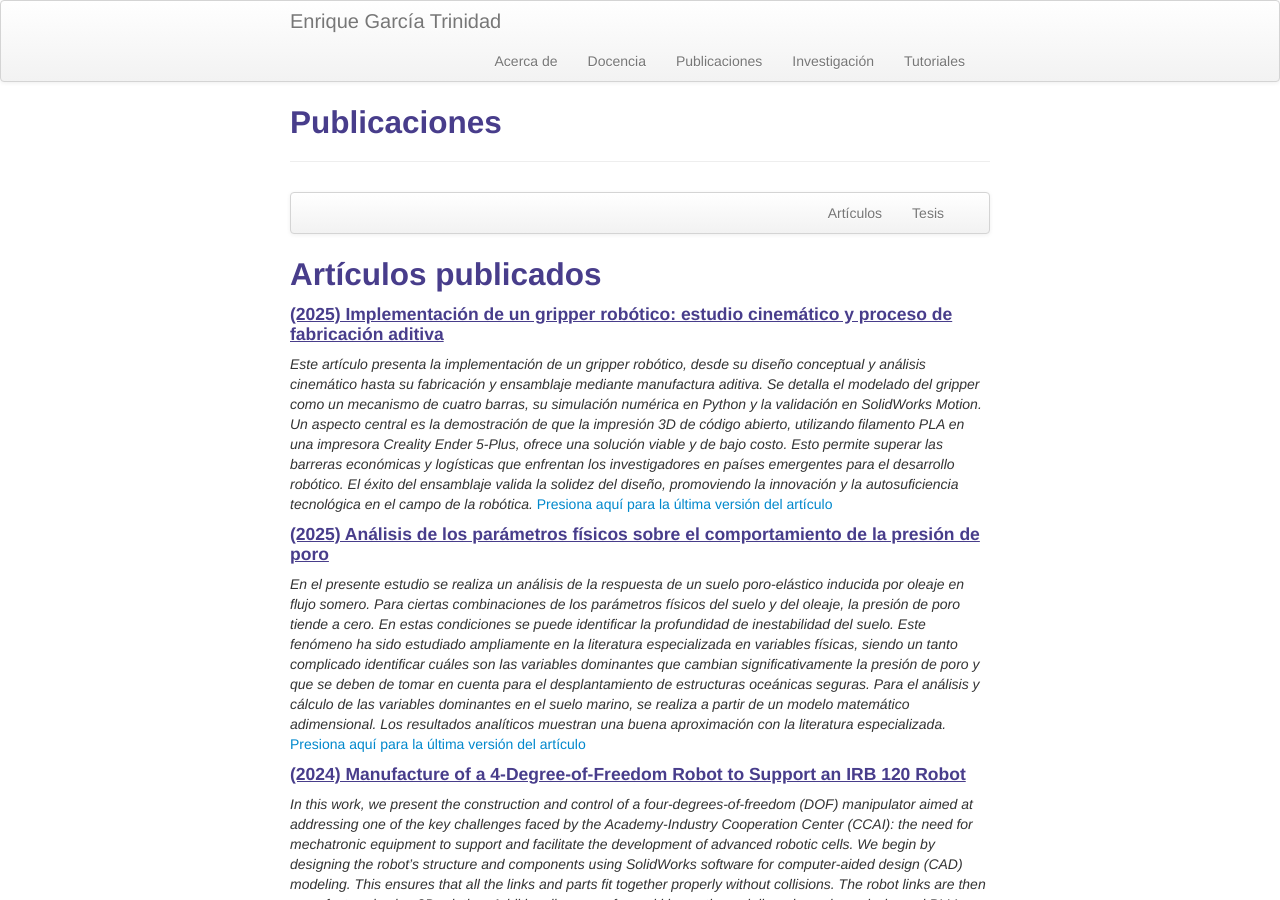
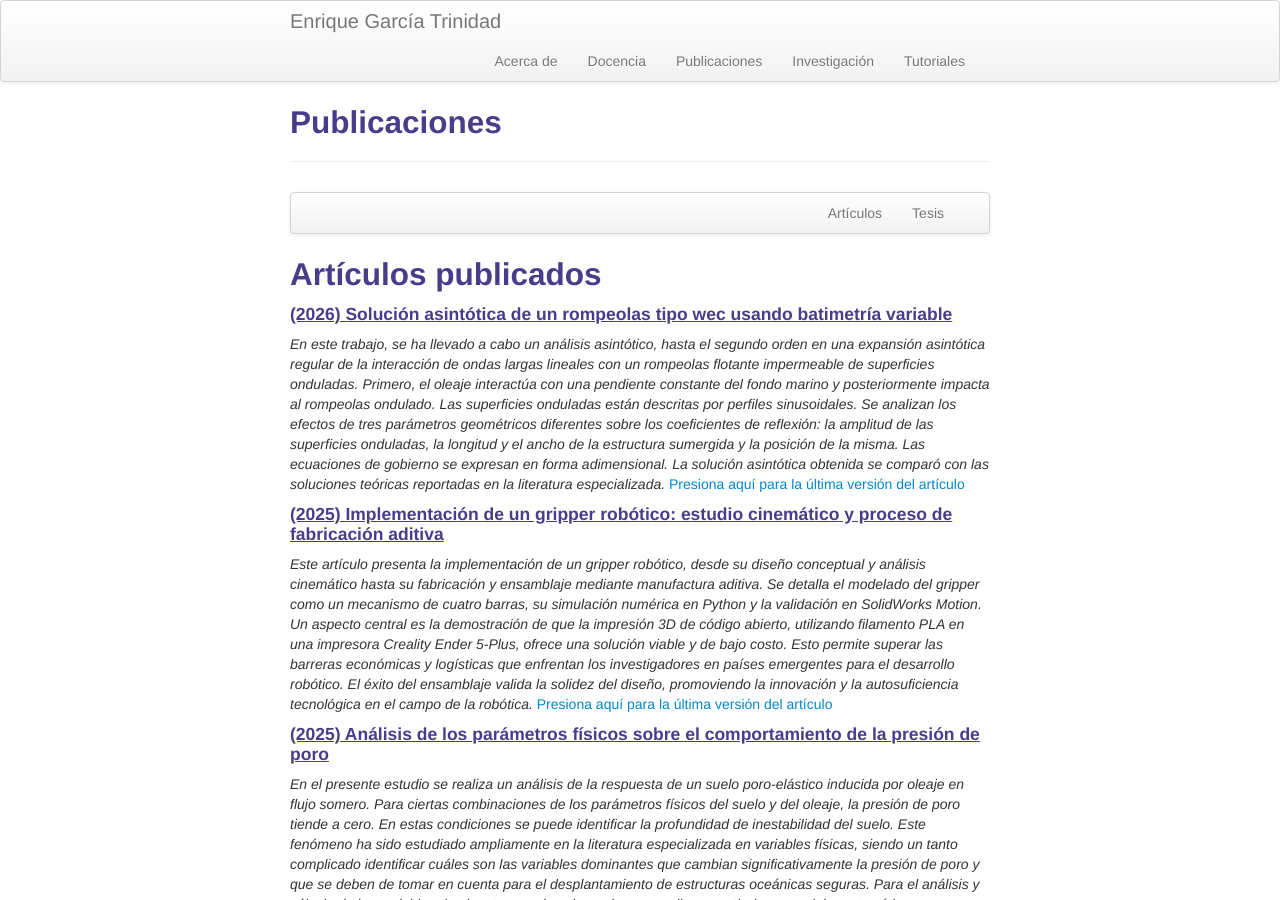
Before and after one commit to enriGarcia/enriGarcia.github.io, a Jekyll site: the page built from pages/publications.md, in a window 1280 px wide and 900 px high. Built offline with Jekyll 4.4.1, drawn with Linux system fonts in a browser that asks for light colours.

Commit message:
publications update

```diff
--- a/pages/publications.md
+++ b/pages/publications.md
@@ -13,6 +13,10 @@ title: Publicaciones
 </div>
 
 ## <a name="papers"></a>Artículos publicados
+
+#### <u>(2026) Solución asintótica de un rompeolas tipo wec usando batimetría variable</u>
+*En este trabajo, se ha llevado a cabo un análisis asintótico, hasta el segundo orden en una expansión asintótica regular de la interacción de ondas largas lineales con un rompeolas flotante impermeable de superficies onduladas. Primero, el oleaje interactúa con una pendiente constante del fondo marino y posteriormente impacta al rompeolas ondulado. Las superficies onduladas están descritas por perfiles sinusoidales. Se analizan los efectos de tres parámetros geométricos diferentes sobre los coeficientes de reflexión: la amplitud de las superficies onduladas, la longitud y el ancho de la estructura sumergida y la posición de la misma. Las ecuaciones de gobierno se expresan en forma adimensional. La solución asintótica obtenida se comparó con las soluciones teóricas reportadas en la literatura especializada.*
+[Presiona aquí para la última versión del artículo](https://doi.org/10.29057/icbi.v13i26.15404)
 
 #### <u>(2025) Implementación de un gripper robótico: estudio cinemático y proceso de fabricación aditiva</u>
 *Este artículo presenta la implementación de un gripper robótico, desde su diseño conceptual y análisis cinemático hasta su fabricación y ensamblaje mediante manufactura aditiva. Se detalla el modelado del gripper como un mecanismo de cuatro barras, su simulación numérica en Python y la validación en SolidWorks Motion. Un aspecto central es la demostración de que la impresión 3D de código abierto, utilizando filamento PLA en una impresora Creality Ender 5-Plus, ofrece una solución viable y de bajo costo. Esto permite superar las barreras económicas y logísticas que enfrentan los investigadores en países emergentes para el desarrollo robótico. El éxito del ensamblaje valida la solidez del diseño, promoviendo la innovación y la autosuficiencia tecnológica en el campo de la robótica.*
```
